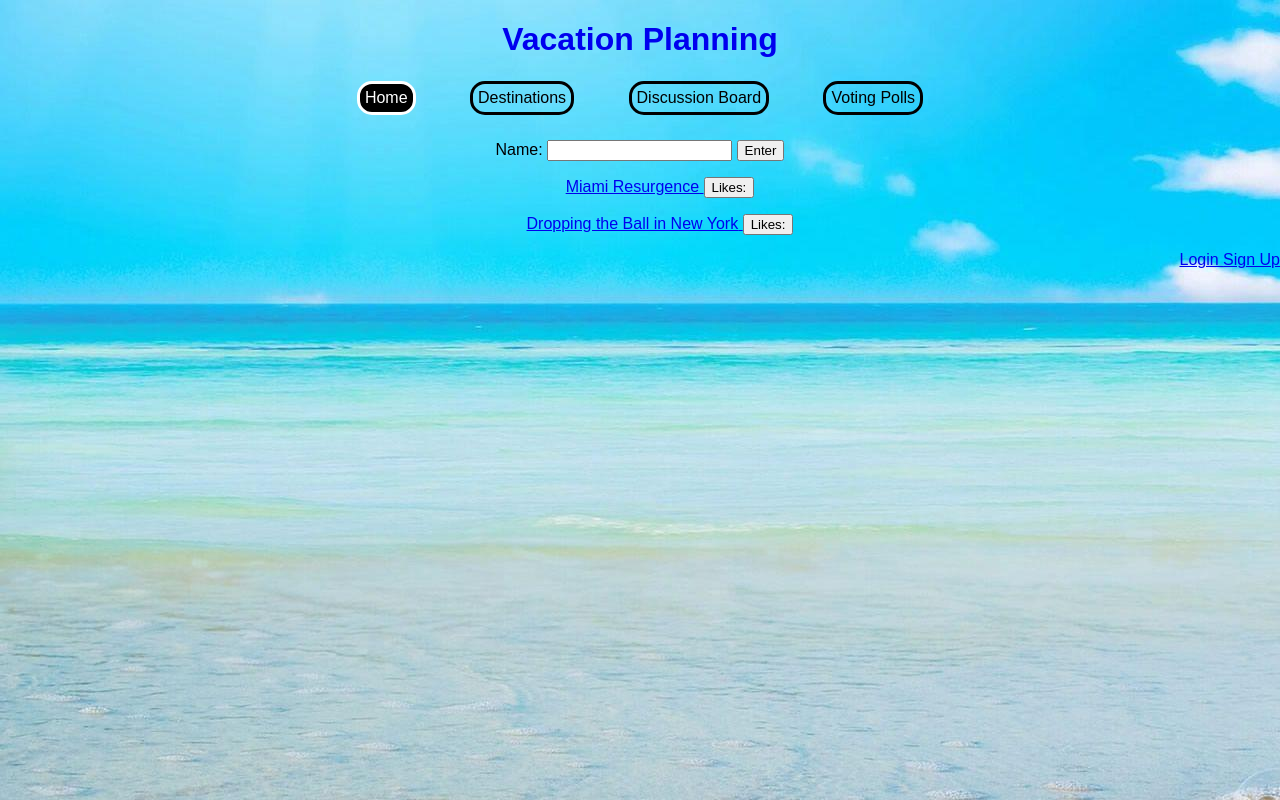
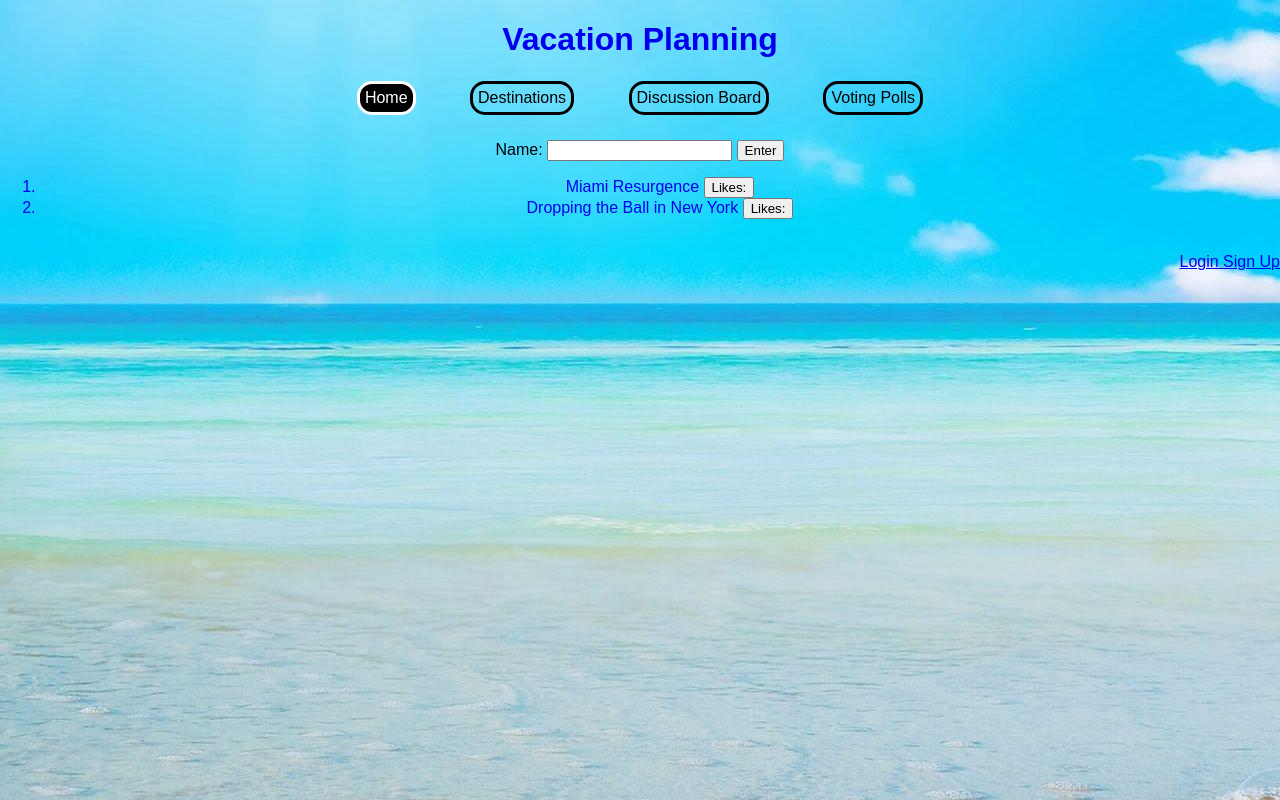
Before and after one commit to mjgreene2010/vacation-app, a React (Create React App) app: page / in a window 1280 px wide. Built offline with nearby package versions, Linux system fonts and the light colour scheme.

Commit message:
another update

```diff
--- a/src/App.js
+++ b/src/App.js
@@ -65,7 +65,7 @@ class App extends Component {
 
               {/* <Likes likesCount={this.state.likesCount} likesCounter={this.likesCounter} /> */}
 
-              <Trip addName={this.addName} tripName={this.state.tripName} likesCount={this.state.likesCount} />
+              <Trip addName={this.addName} tripName={this.state.tripName} nameHandler={this.nameHandler} likesCount={this.state.likesCount} />
 
               <Entry onLogIn={this.state.onLogIn} />
 
--- a/src/Trip.js
+++ b/src/Trip.js
@@ -9,20 +9,20 @@ const trip = props => {
     console.log(props)
 
     return <div>
-        Name: <input className={props.addName}></input>{' '}
+        Name: <input className="" onChange={props.handleChange}></input>{' '}
         <button onClick={props.addName} > Enter </button>
+        <ol>
+            {props.tripName.map(name => {
 
-        {props.tripName.map(name => {
-            console.log(name)
-            return <ol>
-                <Link to={name} >
-                    {name}{' '}
-                    <Likes />
+                return <Link to={name} style={{ textDecoration: "none" }} >
+                    <li>
+                        {name}{' '}
+                        <Likes />
+                    </li>
                 </Link>
-            </ol>
-
-        })}
-
+            })}
+            <br style={{ lineHeight: "2rem" }} />
+        </ol>
     </div>
 }
 
```
